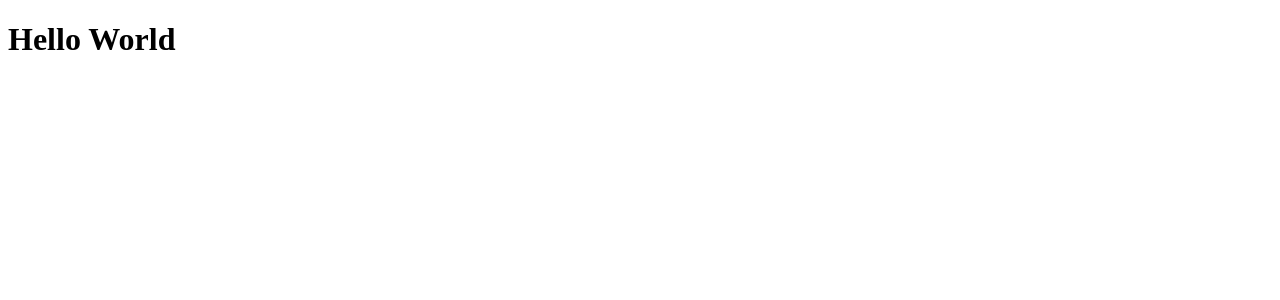
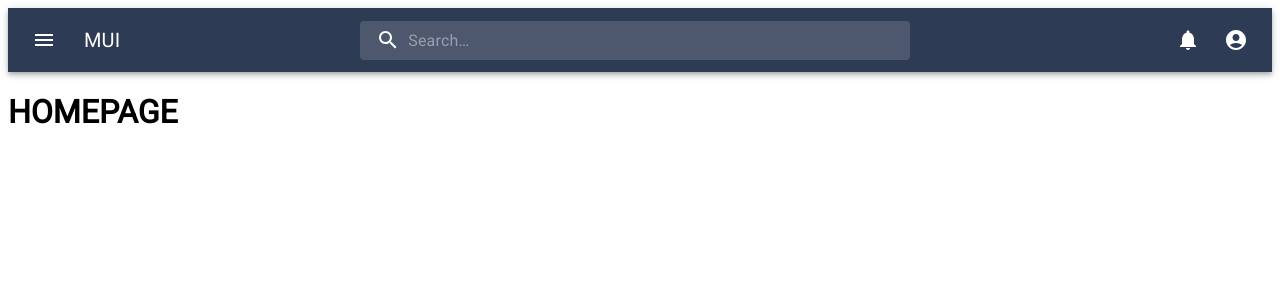
Before and after one commit to derekpoh/Project-4, a React (Vite) app: page / in a window 1280 px wide. Shown: the top 300 px of the page. Built offline with nearby package versions, Linux system fonts and the light colour scheme.

Commit message:
add navbar

```diff
--- a/src/App.tsx
+++ /dev/null
@@ -1,11 +0,0 @@
-import { useState } from 'react'
-
-
-function App() {
-
-  return (
-    <h1>Hello World</h1>
-  )
-}
-
-export default App
--- /dev/null
+++ b/src/components/NavBar/NavBar.tsx
@@ -0,0 +1,221 @@
+import {useState} from 'react';
+import { styled, alpha } from '@mui/material/styles';
+import AppBar from '@mui/material/AppBar';
+import Box from '@mui/material/Box';
+import Toolbar from '@mui/material/Toolbar';
+import IconButton from '@mui/material/IconButton';
+import Typography from '@mui/material/Typography';
+import InputBase from '@mui/material/InputBase';
+import Badge from '@mui/material/Badge';
+import MenuItem from '@mui/material/MenuItem';
+import Menu from '@mui/material/Menu';
+import MenuIcon from '@mui/icons-material/Menu';
+import SearchIcon from '@mui/icons-material/Search';
+import AccountCircle from '@mui/icons-material/AccountCircle';
+import NotificationsIcon from '@mui/icons-material/Notifications';
+import MoreIcon from '@mui/icons-material/MoreVert';
+
+const Search = styled('div')(({ theme }) => ({
+  position: 'relative',
+  borderRadius: theme.shape.borderRadius,
+  backgroundColor: alpha(theme.palette.common.white, 0.15),
+  '&:hover': {
+    backgroundColor: alpha(theme.palette.common.white, 0.25),
+  },
+  marginRight: theme.spacing(2),
+  marginLeft: 0,
+  width: '100%',
+  [theme.breakpoints.up('sm')]: {
+    marginLeft: theme.spacing(30),
+    width: '550px',
+  },
+}));
+
+const SearchIconWrapper = styled('div')(({ theme }) => ({
+  padding: theme.spacing(0, 2),
+  height: '100%',
+  position: 'absolute',
+  pointerEvents: 'none',
+  display: 'flex',
+  alignItems: 'center',
+  justifyContent: 'center',
+}));
+
+const StyledInputBase = styled(InputBase)(({ theme }) => ({
+  color: 'inherit',
+  '& .MuiInputBase-input': {
+    padding: theme.spacing(1, 1, 1, 0),
+    paddingLeft: `calc(1em + ${theme.spacing(4)})`,
+    transition: theme.transitions.create('width'),
+    width: '100%',
+    [theme.breakpoints.up('md')]: {
+      width: '20ch',
+    },
+  },
+}));
+
+const NavBar = () => {
+  const [anchorEl, setAnchorEl] = useState(null);
+  const [mobileMoreAnchorEl, setMobileMoreAnchorEl] = useState(null);
+  const [count, setCount] = useState(0);
+
+  const isMenuOpen = Boolean(anchorEl);
+  const isMobileMenuOpen = Boolean(mobileMoreAnchorEl);
+
+  const handleProfileMenuOpen = (event) => {
+    setAnchorEl(event.currentTarget);
+  };
+
+  const handleMobileMenuClose = () => {
+    setMobileMoreAnchorEl(null);
+  };
+
+  const handleMenuClose = () => {
+    setAnchorEl(null);
+    handleMobileMenuClose();
+  };
+
+  const handleMobileMenuOpen = (event) => {
+    setMobileMoreAnchorEl(event.currentTarget);
+  };
+
+  const menuId = 'primary-search-account-menu';
+  const renderMenu = (
+    <Menu
+      anchorEl={anchorEl}
+      anchorOrigin={{
+        vertical: 'top',
+        horizontal: 'right',
+      }}
+      id={menuId}
+      keepMounted
+      transformOrigin={{
+        vertical: 'top',
+        horizontal: 'right',
+      }}
+      open={isMenuOpen}
+      onClose={handleMenuClose}
+    >
+      <MenuItem onClick={handleMenuClose}>Profile</MenuItem>
+      <MenuItem onClick={handleMenuClose}>My account</MenuItem>
+    </Menu>
+  );
+
+  const mobileMenuId = 'primary-search-account-menu-mobile';
+  const renderMobileMenu = (
+    <Menu
+      anchorEl={mobileMoreAnchorEl}
+      anchorOrigin={{
+        vertical: 'top',
+        horizontal: 'right',
+      }}
+      id={mobileMenuId}
+      keepMounted
+      transformOrigin={{
+        vertical: 'top',
+        horizontal: 'right',
+      }}
+      open={isMobileMenuOpen}
+      onClose={handleMobileMenuClose}
+    >
+      <MenuItem>
+        <IconButton
+          size="large"
+          aria-label="show new notifications"
+          color="inherit"
+        >
+          <Badge badgeContent={count} color="error">
+            <NotificationsIcon />
+          </Badge>
+        </IconButton>
+        <p>Notifications</p>
+      </MenuItem>
+      <MenuItem onClick={handleProfileMenuOpen}>
+        <IconButton
+          size="large"
+          aria-label="account of current user"
+          aria-controls="primary-search-account-menu"
+          aria-haspopup="true"
+          color="inherit"
+        >
+          <AccountCircle />
+        </IconButton>
+        <p>Profile</p>
+      </MenuItem>
+    </Menu>
+  );
+
+  return (
+    <Box sx={{ flexGrow: 1 }}>
+      <AppBar position="static" style={{ background: '#2E3B55' }}>
+        <Toolbar>
+          <IconButton
+            size="large"
+            edge="start"
+            color="inherit"
+            aria-label="open drawer"
+            sx={{ mr: 2 }}
+          >
+            <MenuIcon />
+          </IconButton>
+          <Typography
+            variant="h6"
+            noWrap
+            component="div"
+            sx={{ display: { xs: 'none', sm: 'block' } }}
+          >
+            MUI
+          </Typography>
+          <Search>
+            <SearchIconWrapper>
+              <SearchIcon />
+            </SearchIconWrapper>
+            <StyledInputBase
+              placeholder="Search…"
+              inputProps={{ 'aria-label': 'search' }}
+            />
+          </Search>
+          <Box sx={{ flexGrow: 1 }} />
+          <Box sx={{ display: { xs: 'none', md: 'flex' } }}>
+          <IconButton
+          size="large"
+          aria-label="show new notifications"
+          color="inherit"
+        >
+          <Badge badgeContent={count} color="error">
+            <NotificationsIcon />
+          </Badge>
+        </IconButton>
+            <IconButton
+              size="large"
+              edge="end"
+              aria-label="account of current user"
+              aria-controls={menuId}
+              aria-haspopup="true"
+              onClick={handleProfileMenuOpen}
+              color="inherit"
+            >
+              <AccountCircle />
+            </IconButton>
+          </Box>
+          <Box sx={{ display: { xs: 'flex', md: 'none' } }}>
+            <IconButton
+              size="large"
+              aria-label="show more"
+              aria-controls={mobileMenuId}
+              aria-haspopup="true"
+              onClick={handleMobileMenuOpen}
+              color="inherit"
+            >
+              <MoreIcon />
+            </IconButton>
+          </Box>
+        </Toolbar>
+      </AppBar>
+      {renderMobileMenu}
+      {renderMenu}
+    </Box>
+  );
+}
+
+export default NavBar
--- a/src/main.tsx
+++ b/src/main.tsx
@@ -1,10 +1,12 @@
-import React from 'react'
-import ReactDOM from 'react-dom/client'
-import App from './App'
+import React from 'react';
+import ReactDOM from 'react-dom/client';
+import { BrowserRouter as Router } from "react-router-dom";
+import App from './pages/App/App';
+import "@fontsource/roboto";
 
 
 ReactDOM.createRoot(document.getElementById('root') as HTMLElement).render(
   <React.StrictMode>
-    <App />
+    <Router><App /></Router>
   </React.StrictMode>,
 )
--- /dev/null
+++ b/src/pages/App/App.tsx
@@ -0,0 +1,19 @@
+import { useState } from 'react'
+import { Route, Routes } from "react-router-dom";
+import HomePage from "../HomePage/HomePage"
+import NavBar from '../../components/NavBar/NavBar';
+
+
+const App = () => {
+
+  return (
+    <main>
+      <NavBar />
+      <Routes>
+      <Route path="/" element={<HomePage/>}></Route>
+      </Routes>
+    </main>
+  )
+}
+
+export default App
--- /dev/null
+++ b/src/pages/HomePage/HomePage.css
@@ -0,0 +1,3 @@
+.homepage {
+    font-family: 'Roboto';
+}
--- /dev/null
+++ b/src/pages/HomePage/HomePage.tsx
@@ -0,0 +1,9 @@
+import "./Homepage.css"
+
+const HomePage = () => {
+    return(
+        <h1 className="homepage">HOMEPAGE</h1>
+    )
+}
+
+export default HomePage
```
Also changed, not shown: config/database.js (added, +9 -0 lines), package.json (+9 -1 lines), .eslintrc.json, server.js (renamed from server.ts), 1 other file (tests, documents, lock files or other folders).
